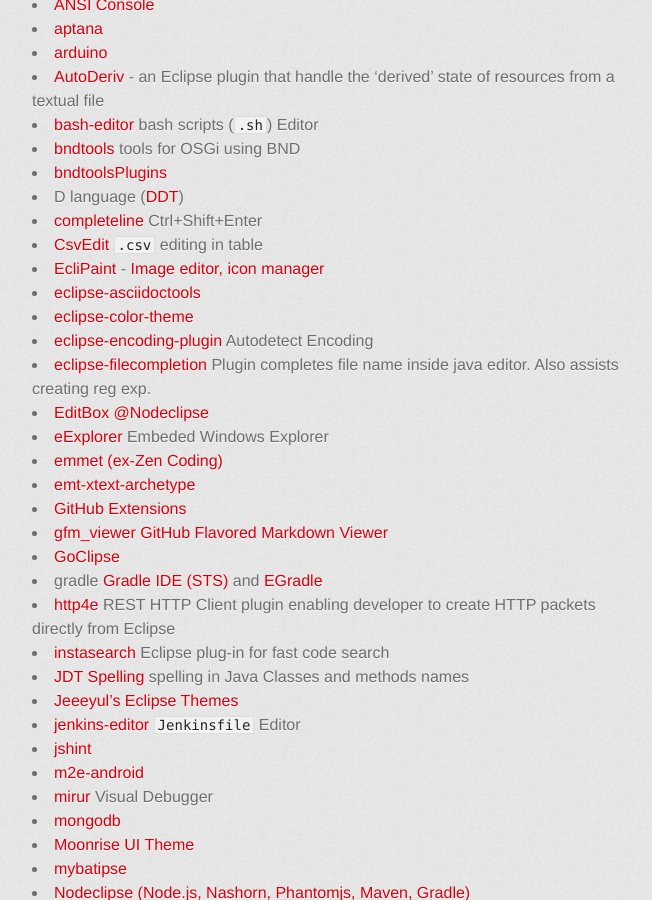
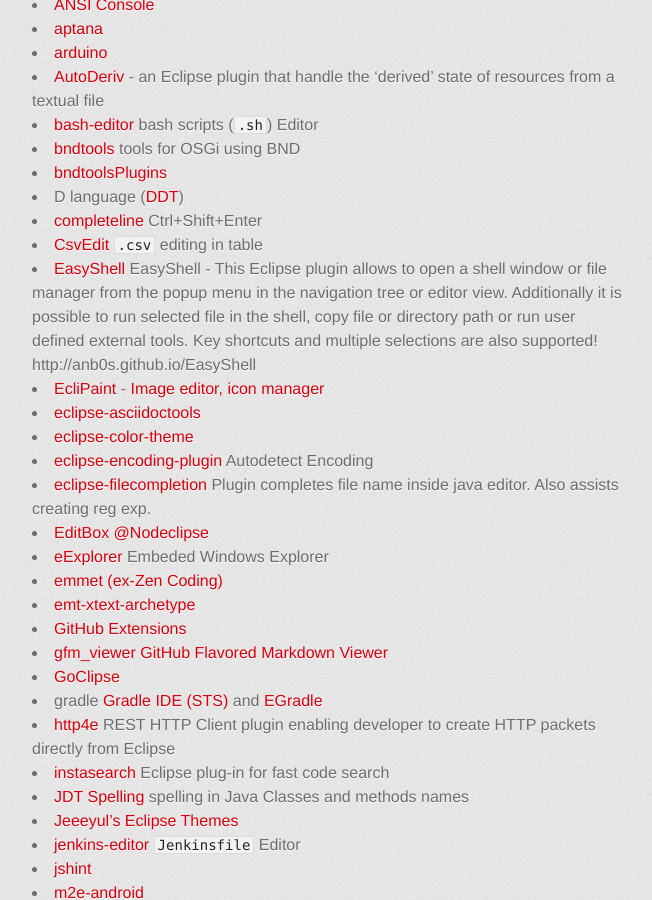
Before and after one commit to with-Eclipse/with-eclipse.github.io, a Jekyll site: the page built from index.md, in a window 1280 px wide and 900 px high, scrolled down 2203 px. Shown: the whole window, without its empty margins (318-970 px from the left). Built offline with Jekyll 4.4.1, drawn with Linux system fonts in a browser that asks for light colours; Markdown is read by kramdown in place of the engine named in the settings; comment, search, counter and statistics services are not loaded.

Commit message:
ref https://github.com/anb0s/EasyShell/pull/155

```diff
--- a/index.md
+++ b/index.md
@@ -105,6 +105,7 @@ Just use code snippet below:
 - D language ([DDT](https://github.com/bruno-medeiros/DDT))
 - [completeline](https://github.com/henri5/completeline) <kbd>Ctrl+Shift+Enter</kbd>
 - [CsvEdit](https://github.com/Mathieuu/CsvEdit) `.csv` editing in table
+- [EasyShell](https://github.com/anb0s/EasyShell) EasyShell - This Eclipse plugin allows to open a shell window or file manager from the popup menu in the navigation tree or editor view. Additionally it is possible to run selected file in the shell, copy file or directory path or run user defined external tools. Key shortcuts and multiple selections are also supported! http://anb0s.github.io/EasyShell
 - [EcliPaint](https://github.com/jabiercoding/eclipaint) - [Image editor, icon manager](https://github.com/jabiercoding/eclipaint/wiki)
 - [eclipse-asciidoctools](https://github.com/awltech/eclipse-asciidoctools)
 - [eclipse-color-theme](https://github.com/eclipse-color-theme/eclipse-color-theme)
```
